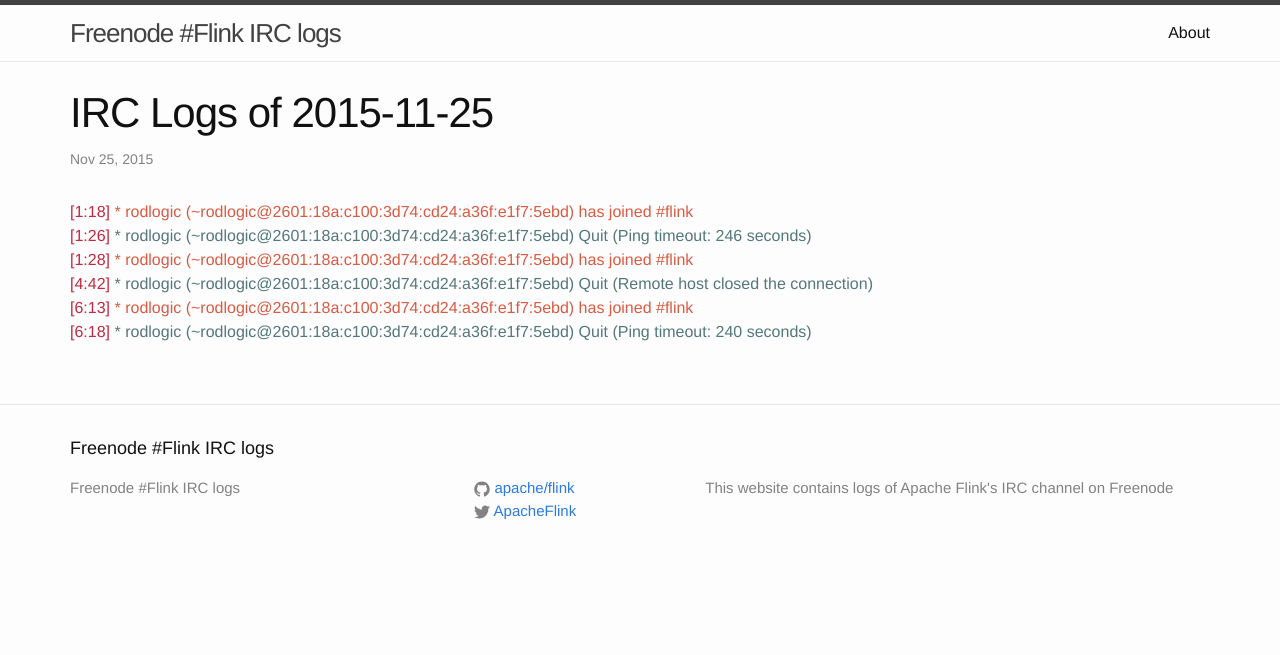
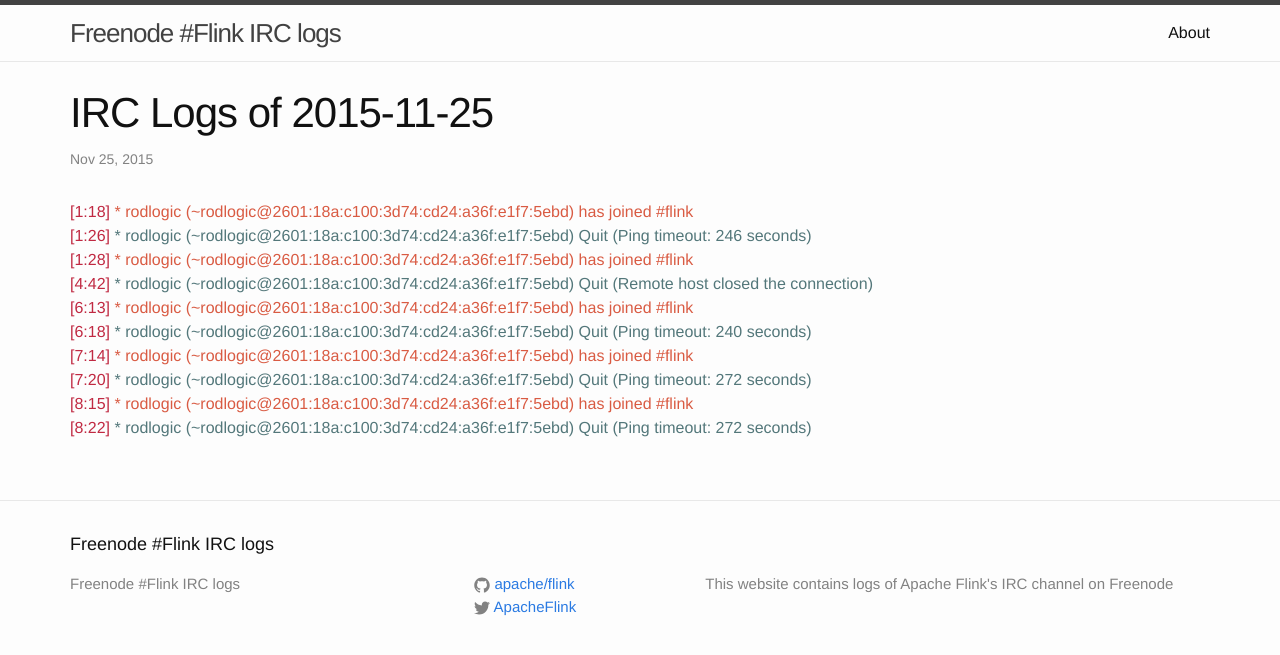
Before and after one commit to flink-irc-logs/flink-irc-logs.github.io, a Jekyll site: the page built from _posts/2015-11-25-logs.markdown, in a window 1280 px wide. Shown: the top 655 px of the page. Built offline with Jekyll 4.4.1, drawn with Linux system fonts in a browser that asks for light colours.

Commit message:
Update of the logs on Wed Nov 25 08:24:33 CET 2015

```diff
--- a/_posts/2015-11-25-logs.markdown
+++ b/_posts/2015-11-25-logs.markdown
@@ -10,3 +10,7 @@
 <span class="irc-date">[4:42]</span> <span class="irc-navy">* rodlogic (~rodlogic@2601:18a:c100:3d74:cd24:a36f:e1f7:5ebd) Quit (Remote host closed the connection)</span><br />
 <span class="irc-date">[6:13]</span> <span class="irc-green">* rodlogic (~rodlogic@2601:18a:c100:3d74:cd24:a36f:e1f7:5ebd) has joined #flink</span><br />
 <span class="irc-date">[6:18]</span> <span class="irc-navy">* rodlogic (~rodlogic@2601:18a:c100:3d74:cd24:a36f:e1f7:5ebd) Quit (Ping timeout: 240 seconds)</span><br />
+<span class="irc-date">[7:14]</span> <span class="irc-green">* rodlogic (~rodlogic@2601:18a:c100:3d74:cd24:a36f:e1f7:5ebd) has joined #flink</span><br />
+<span class="irc-date">[7:20]</span> <span class="irc-navy">* rodlogic (~rodlogic@2601:18a:c100:3d74:cd24:a36f:e1f7:5ebd) Quit (Ping timeout: 272 seconds)</span><br />
+<span class="irc-date">[8:15]</span> <span class="irc-green">* rodlogic (~rodlogic@2601:18a:c100:3d74:cd24:a36f:e1f7:5ebd) has joined #flink</span><br />
+<span class="irc-date">[8:22]</span> <span class="irc-navy">* rodlogic (~rodlogic@2601:18a:c100:3d74:cd24:a36f:e1f7:5ebd) Quit (Ping timeout: 272 seconds)</span><br />
```
